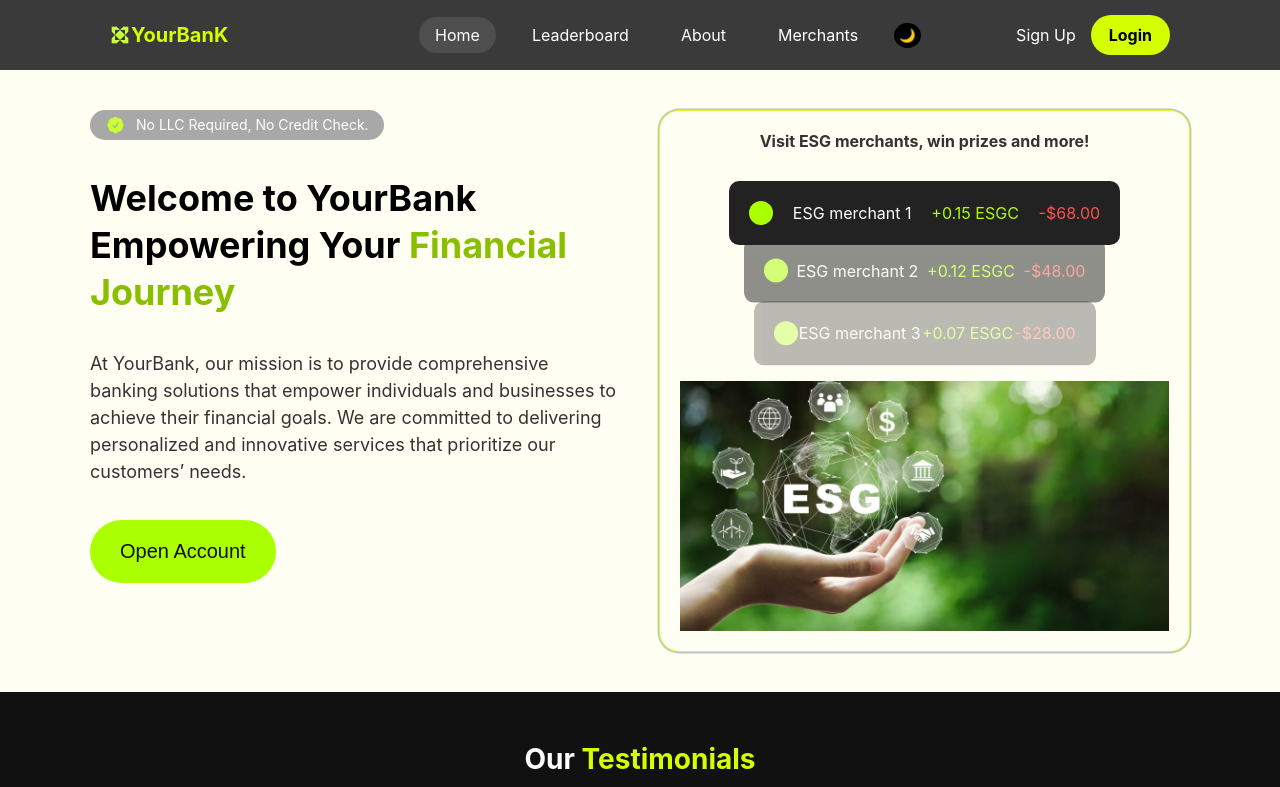
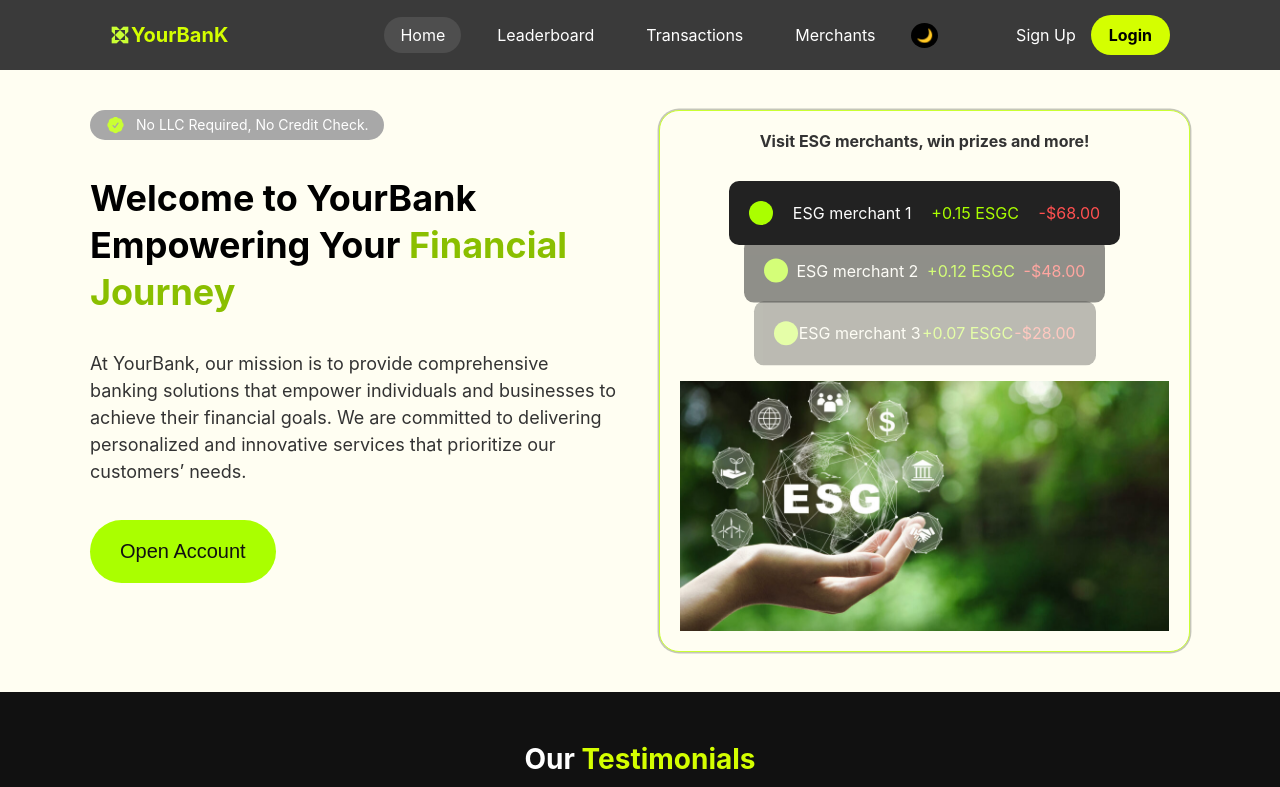
Before and after one commit to Tornik2/X, a Next.js app: page / in a window 1280 px wide. Shown: the top 787 px of the page. Built offline with nearby package versions, Linux system fonts and the light colour scheme; no server answers.

Commit message:
add transactions link in navigation

```diff
--- a/app/components/Navbar/Navbar.jsx
+++ b/app/components/Navbar/Navbar.jsx
@@ -57,7 +57,7 @@ export default function Navbar() {
         <ul>
           <li className={`${pathname === "/" ? "active" : ""}`}><Link href="/" onClick={() => setMenuOpen(false)}>Home</Link></li>
           <li className={`${pathname === "/leaderboard" ? "active" : ""}`}><Link href="/leaderboard" onClick={() => setMenuOpen(false)}>Leaderboard</Link></li>
-          <li className={`${pathname === "/about" ? "active" : ""}`}><Link href="/register" onClick={() => setMenuOpen(false)}>About</Link></li>
+          <li className={`${pathname === "/transactions" ? "active" : ""}`}><Link href="/transactions" onClick={() => setMenuOpen(false)}>Transactions</Link></li>
           <li className={`${pathname === "/merchants" ? "active" : ""}`}><Link href="/merchants" onClick={() => setMenuOpen(false)}>Merchants</Link></li>
         </ul>
 
@@ -100,7 +100,7 @@ export default function Navbar() {
       <ul className="nav-links">
         <li className={`${pathname === "/" ? "active" : ""}`}><Link href="/">Home</Link></li>
         <li className={`${pathname === "/leaderboard" ? "active" : ""}`}><Link href="/leaderboard">Leaderboard</Link></li>
-        <li className={`${pathname === "/about" ? "active" : ""}`}><Link href="/login">About</Link></li>
+        <li className={`${pathname === "/transactions" ? "active" : ""}`}><Link href="/login">Transactions</Link></li>
         <li className={`${pathname === "/merchants" ? "active" : ""}`}><Link href="/merchants">Merchants</Link></li>
         <ThemeToggleBtn />
       </ul>
```
